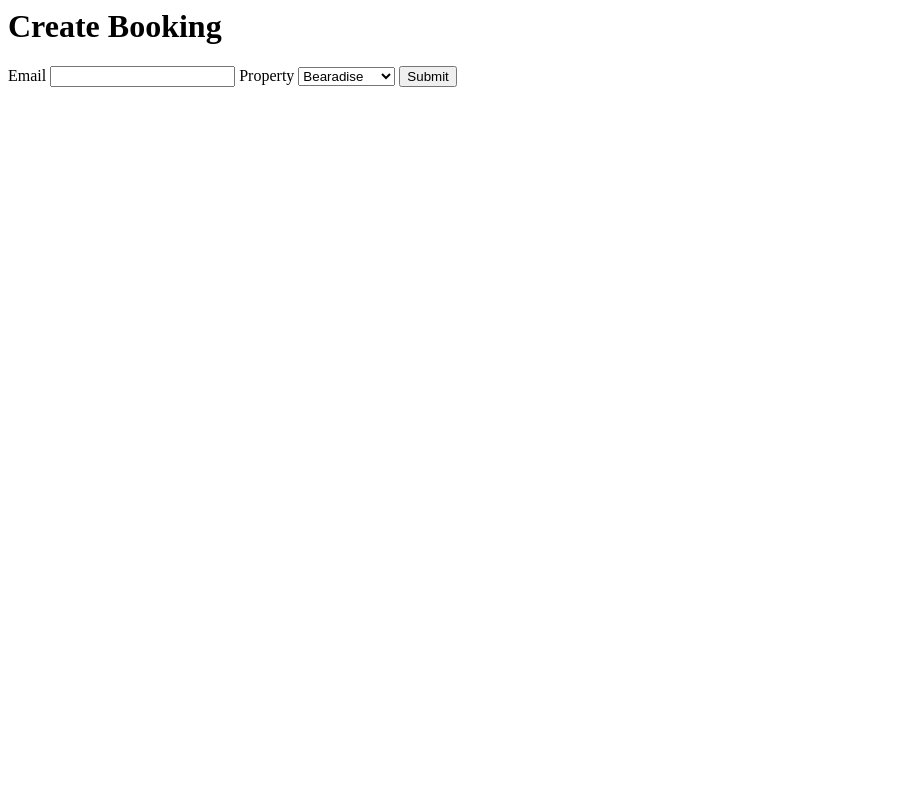
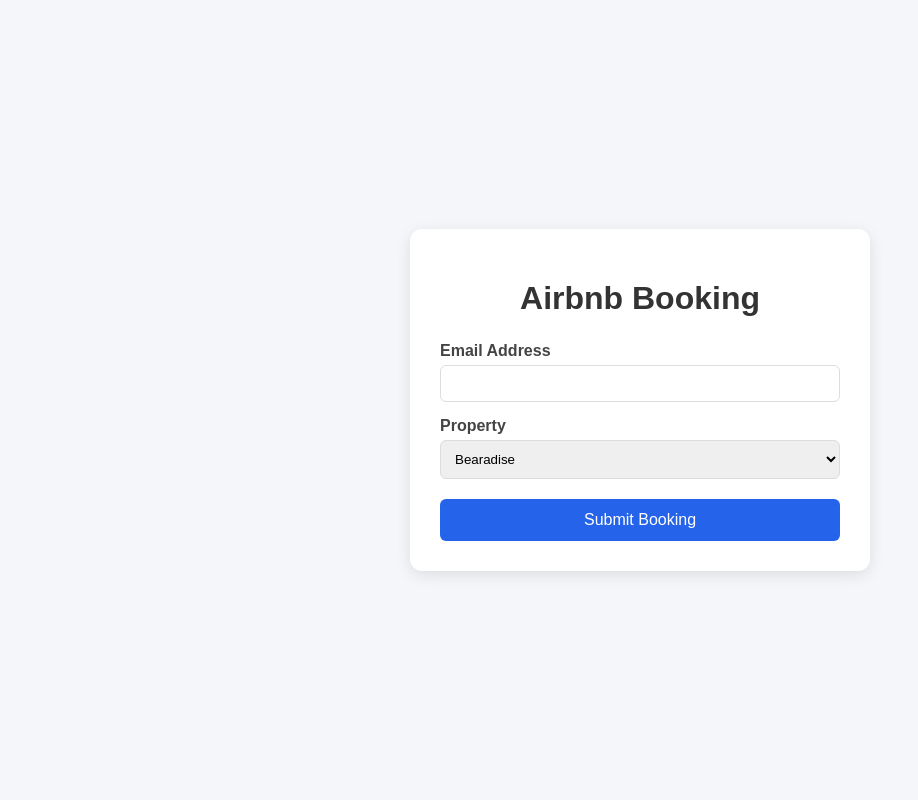
Before and after one commit to karlwernerartates-create/Airbnb_app, a Django app: page / in a window 1280 px wide. Shown: the whole page, without its empty margins (0-918 px from the left). Run offline with Django 5.2, Linux system fonts and the light colour scheme; data comes from the database, SQL or seed files in the repository.

Commit message:
HTML for AIRBnB App

```diff
--- a/airbnb_app/booking/templates/booking/create_booking.html
+++ b/airbnb_app/booking/templates/booking/create_booking.html
@@ -1,13 +1,85 @@
-<h1>Create Booking</h1>
+<!DOCTYPE html>
+
+<html>
+<head>
+    <title>Airbnb Booking</title>
+
+
+<style>
+    body {
+        font-family: Arial, sans-serif;
+        background-color: #f4f6f9;
+        display: flex;
+        justify-content: center;
+        align-items: center;
+        height: 100vh;
+        margin: 0;
+    }
+
+    .booking-card {
+        background: white;
+        padding: 30px;
+        width: 400px;
+        border-radius: 12px;
+        box-shadow: 0 4px 15px rgba(0,0,0,0.1);
+    }
+
+    h1 {
+        text-align: center;
+        color: #333;
+        margin-bottom: 25px;
+    }
+
+    label {
+        display: block;
+        margin-top: 15px;
+        margin-bottom: 5px;
+        font-weight: bold;
+        color: #444;
+    }
+
+    input,
+    select {
+        width: 100%;
+        padding: 10px;
+        border: 1px solid #ddd;
+        border-radius: 6px;
+        box-sizing: border-box;
+    }
+
+    button {
+        width: 100%;
+        margin-top: 20px;
+        padding: 12px;
+        background-color: #2563eb;
+        color: white;
+        border: none;
+        border-radius: 6px;
+        font-size: 16px;
+        cursor: pointer;
+    }
+
+    button:hover {
+        background-color: #1d4ed8;
+    }
+</style>
+
+
+</head>
+<body>
+
+<div class="booking-card">
+    <h1>Airbnb Booking</h1>
+
 
 <form method="POST">
     {% csrf_token %}
 
-  <label>Email</label>
+    <label>Email Address</label>
     <input type="email" name="email" required />
 
     <label>Property</label>
-  <select name="property_id">
+    <select name="property_id" required>
         {% for property in properties %}
             <option value="{{ property.id }}">
                 {{ property.name }}
@@ -15,5 +87,11 @@
         {% endfor %}
     </select>
 
-  <button type="submit">Submit</button>
+    <button type="submit">Submit Booking</button>
 </form>
+
+
+</div>
+
+</body>
+</html>
```
Lines whose indentation alone changed are shown as unchanged.
